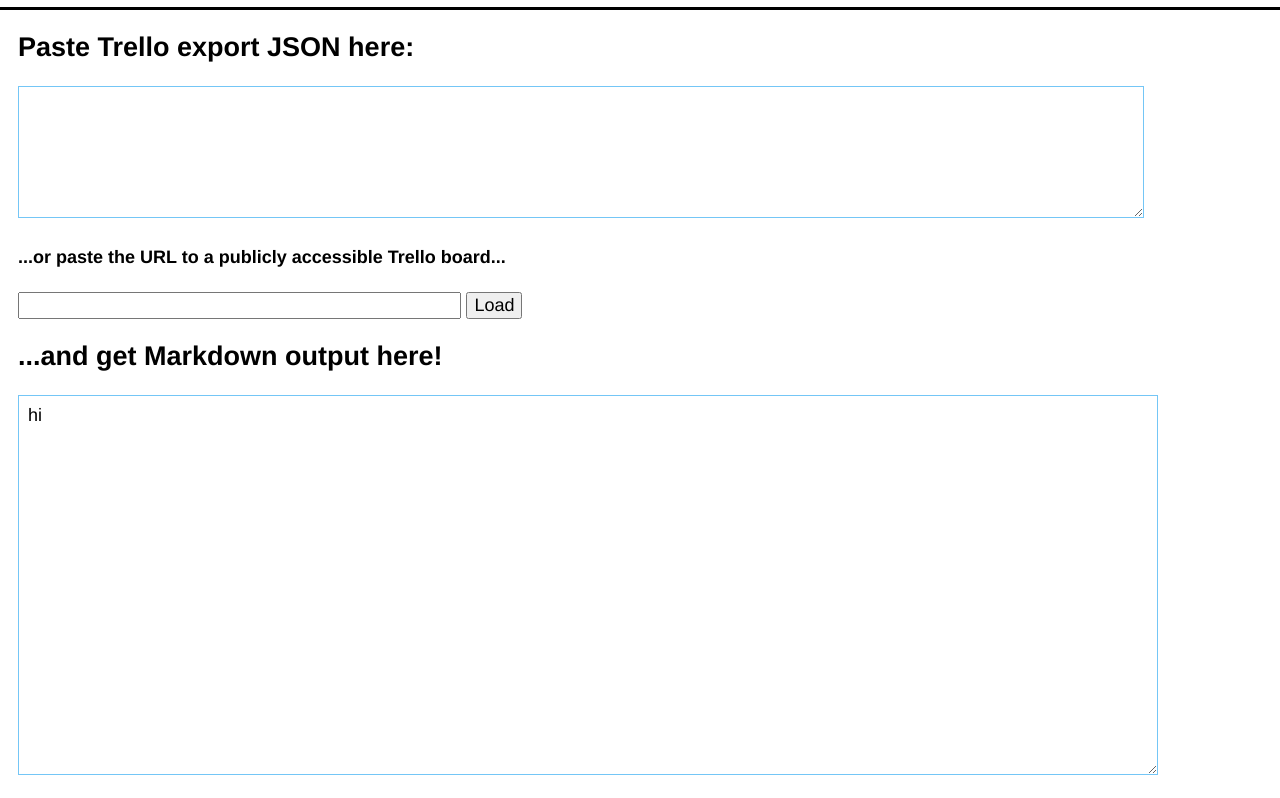
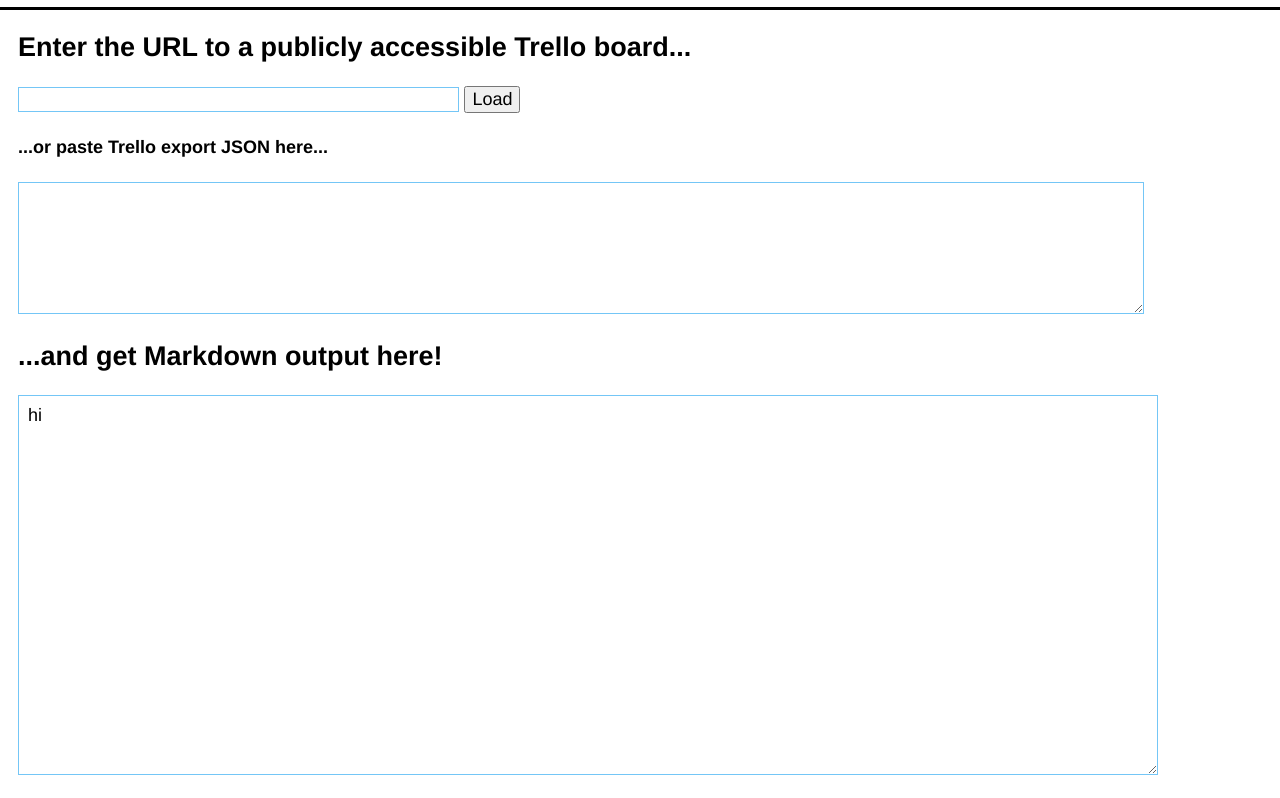
Before and after one commit to BaseCase/trello2markdown, a website: page index.html in a window 1280 px wide. Shown: the part 56-854 px from the top of the page. Drawn offline with Linux system fonts and the light colour scheme.

Commit message:
swap order of URL input and JSON input

```diff
--- a/index.html
+++ b/index.html
@@ -17,12 +17,12 @@
 
   <div id="container">
     <div id="json-area">
-      <h2>Paste Trello export JSON here:</h2>
-      <textarea id="json-input"></textarea>
-
-      <h4>...or paste the URL to a publicly accessible Trello board...</h4>
+      <h2>Enter the URL to a publicly accessible Trello board...</h2>
       <input type="text" id="url-input">
       <button id="btn-url-input">Load</button>
+
+      <h4>...or paste Trello export JSON here...</h4>
+      <textarea id="json-input"></textarea>
     </div>
 
     <div id="json-error" class="hidden">
--- a/style.css
+++ b/style.css
@@ -46,6 +46,7 @@
 }
 
 #url-input {
+  border: 1px solid hsl(202, 88%, 71%);
   width: 35%;
 }
 
```
Also changed, not shown: README.md.
